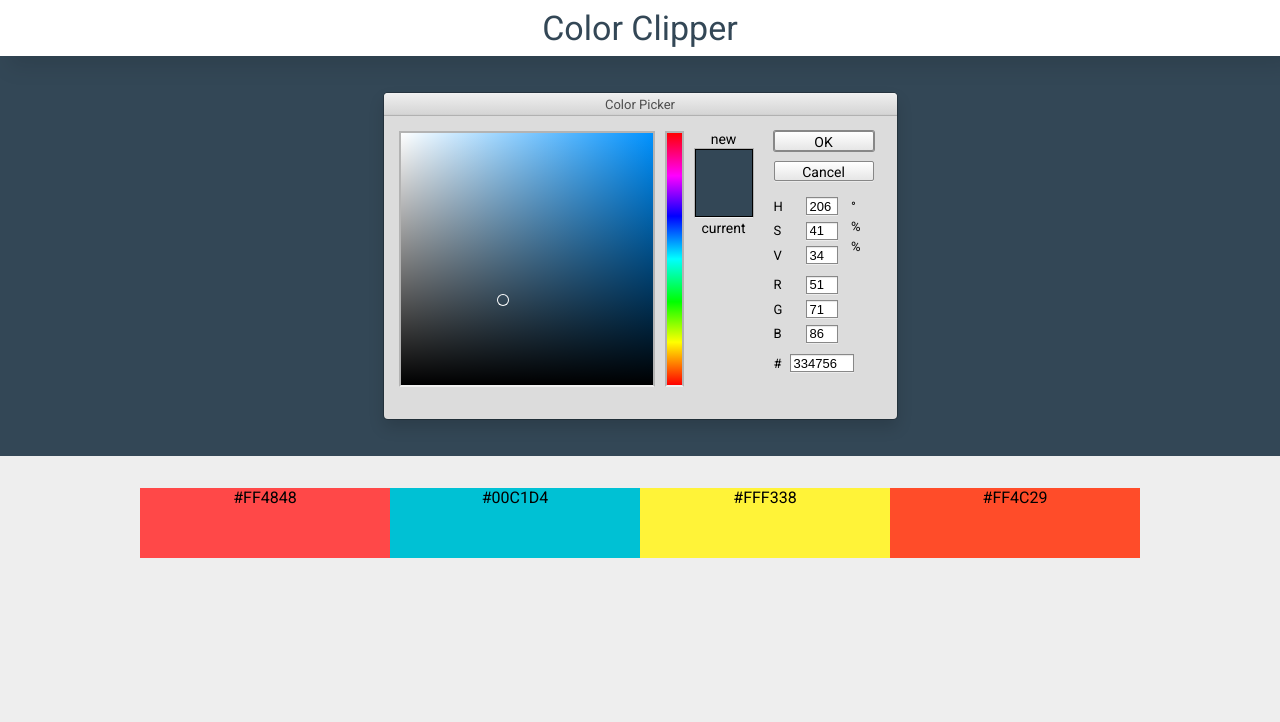
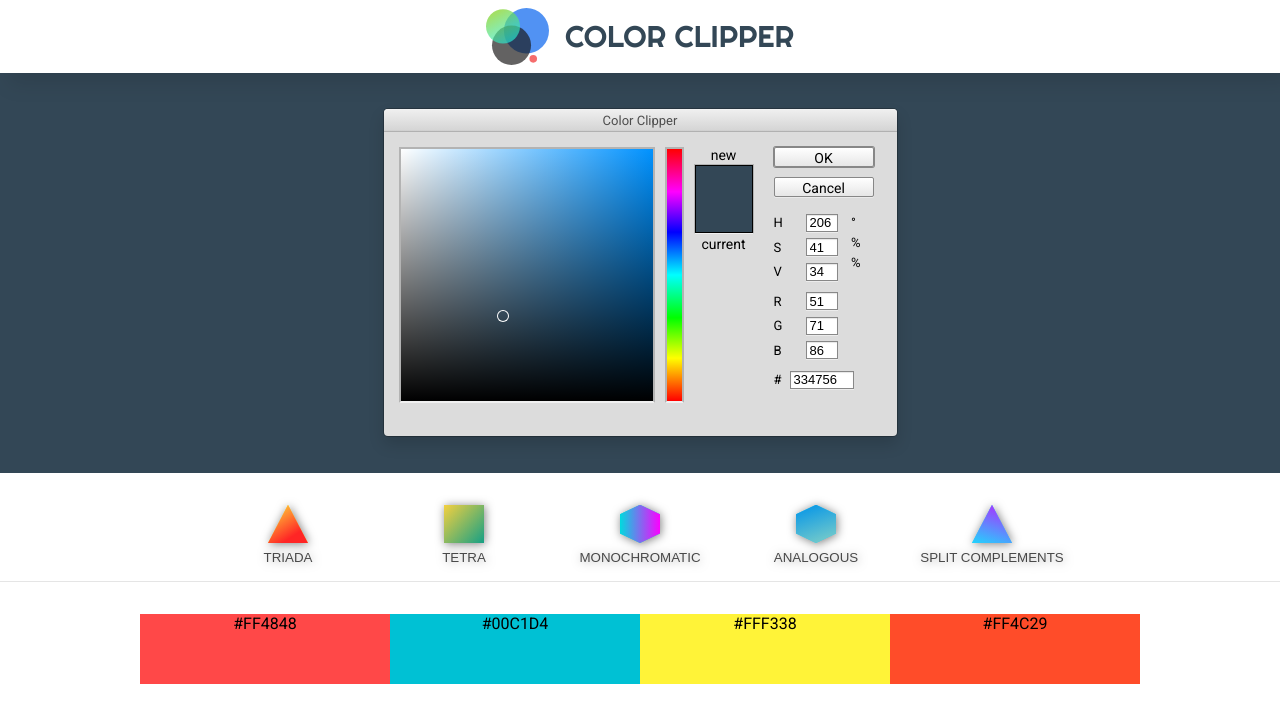
Before and after one commit to fenriquegimenez-zz/colorclipper, a React (Create React App) app: page / in a window 1280 px wide. Shown: the top 722 px of the page. Built offline with nearby package versions, Linux system fonts and the light colour scheme.

Commit message:
theory colors control add

```diff
--- a/public/index.html
+++ b/public/index.html
@@ -13,6 +13,12 @@
     <link rel="preconnect" href="https://fonts.gstatic.com" crossorigin />
     <link
       href="https://fonts.googleapis.com/css2?family=Roboto&display=swap"
+      rel="stylesheet"
+    />
+    <link rel="preconnect" href="https://fonts.googleapis.com" />
+    <link rel="preconnect" href="https://fonts.gstatic.com" crossorigin />
+    <link
+      href="https://fonts.googleapis.com/css2?family=Righteous&display=swap"
       rel="stylesheet"
     />
     <!--
--- a/src/App.css
+++ b/src/App.css
@@ -30,8 +30,16 @@
 /*Elements styles*/
 .navbar .logo {
   font-weight: 100;
-  font-size: 34px;
+  font-size: 30px;
   color: #787a91;
+  text-transform: uppercase;
+  font-family: "Righteous", cursive;
+}
+
+.navbar .logo-image {
+  width: 5%;
+  height: auto;
+  margin-right: 1em;
 }
 
 .header .colorpicker {
--- a/src/App.js
+++ b/src/App.js
@@ -1,25 +1,22 @@
 import { useState } from "react";
 import ColorPicker from "./components/ColorPicker";
 import ColorPalette from "./components/ColorPalette";
+import TheoryColor from "./components/TheoryColor";
+import Logo from "./logo.svg";
 
 import "./App.css";
 
 function App() {
   const [currentColor, setCurrentColor] = useState("#334756");
-  const [colors, setColors] = useState({
-    firs: "#FF4848",
-    second: "#00C1D4",
-    third: "#FFF338",
-    quarter: "#FF4C29",
-  });
 
   const handleOnChange = (color) => {
-    setCurrentColor(color);
+    setCurrentColor(color.hex);
   };
 
   return (
     <div className="App">
       <nav className="navbar">
+        <img src={Logo} alt="Color Clipper" className="logo-image" />
         <h1 className="logo" style={{ color: currentColor }}>
           Color Clipper
         </h1>
@@ -31,6 +28,7 @@ function App() {
         />
       </header>
       <main className="main">
+        <TheoryColor />
         <ColorPalette className="colorpalette" />
       </main>
     </div>
--- a/src/components/ColorPicker.jsx
+++ b/src/components/ColorPicker.jsx
@@ -1,22 +1,25 @@
 import { PhotoshopPicker, SketchPicker } from "react-color";
 import useWindowSize from "../hooks/useWindowSize";
 
-const ColorPicker = (props) => {
+const ColorPicker = ({ currentColor, handleOnChange }) => {
   const windowSize = useWindowSize(); // get the windows width and height size
+
+  const handleAccept = () => {};
 
   return (
     <>
       {windowSize.width >= 700 ? (
         <PhotoshopPicker
+          header="Color Clipper"
           className="colorpicker"
-          color={props.currentColor}
-          onChange={(updateColor) => props.handleOnChange(updateColor)}
+          color={currentColor}
+          onChange={(updateColor) => handleOnChange(updateColor)}
         />
       ) : (
         <SketchPicker
           className="colorpicker"
-          color={props.currentColor}
-          onChange={(updateColor) => props.handleOnChange(updateColor)}
+          color={currentColor}
+          onChange={(updateColor) => handleOnChange(updateColor)}
         />
       )}
     </>
--- /dev/null
+++ b/src/components/TheoryColor.jsx
@@ -0,0 +1,30 @@
+import "./css/theorycolor.css";
+
+const TheoryColor = () => {
+  return (
+    <section className="theory-options">
+      <button className="btn-theory">
+        <div className="triada color-control"></div>
+        TRIADA
+      </button>
+      <button className="btn-theory">
+        <div className="tetrad color-control"></div>
+        TETRA
+      </button>
+      <button className="btn-theory">
+        <div className="monochromatic color-control"></div>
+        MONOCHROMATIC
+      </button>
+      <button className="btn-theory">
+        <div className="analogous color-control"></div>
+        ANALOGOUS
+      </button>
+      <button className="btn-theory">
+        <div className="splitcomplements color-control"></div>
+        SPLIT COMPLEMENTS
+      </button>
+    </section>
+  );
+};
+
+export default TheoryColor;
--- a/src/components/css/colorpalette.css
+++ b/src/components/css/colorpalette.css
@@ -1,7 +1,7 @@
 .colorpalette {
   margin-top: 2rem;
   display: grid;
-  grid-template-columns: repeat(4, minmax(150px, 250px));
+  grid-template-columns: repeat(auto-fit, minmax(150px, 250px));
   grid-template-rows: minmax(50px, 70px);
   justify-content: center;
   max-height: 400px;
--- /dev/null
+++ b/src/components/css/theorycolor.css
@@ -0,0 +1,83 @@
+.theory-options {
+  margin-top: 2em;
+  width: 100%;
+  max-width: 1600px;
+  display: grid;
+  grid-template-columns: repeat(auto-fit, minmax(50px, 160px));
+  grid-template-rows: repeat(auto-fit, 60px);
+  gap: 1em 1em;
+  justify-content: center;
+  padding-bottom: 1em;
+  border-bottom: 1px solid rgba(0, 0, 0, 0.1);
+}
+
+.btn-theory {
+  cursor: pointer;
+  display: flex;
+  justify-content: space-between;
+  align-items: center;
+  flex-direction: column;
+  border: none;
+  background: transparent;
+  filter: drop-shadow(1px 1px 5px rgba(0, 0, 0, 0.5));
+  transition: all 0.3s cubic-bezier(0.215, 0.61, 0.355, 1);
+  color: rgba(0, 0, 0, 0.7);
+}
+
+.btn-theory:hover .color-control {
+  transform: rotate(360deg);
+}
+
+.btn-theory .color-control {
+  width: 40px;
+  height: 40px;
+  transition: all 0.7s cubic-bezier(0.215, 0.61, 0.355, 1);
+  margin-bottom: 0.5em;
+}
+
+.triada,
+.splitcomplements {
+  clip-path: polygon(50% 0, 100% 100%, 0 100%);
+}
+
+.monochromatic,
+.analogous {
+  clip-path: polygon(50% 0%, 100% 25%, 100% 75%, 50% 100%, 0% 75%, 0% 25%);
+}
+
+.tetrad {
+  background-color: #f4d03f;
+  background-image: linear-gradient(132deg, #f4d03f 0%, #16a085 100%);
+}
+
+.triada {
+  background-color: #ffe53b;
+  background-image: linear-gradient(147deg, #ffe53b 0%, #ff2525 74%);
+}
+
+.monochromatic {
+  background-color: #00dbde;
+  background-image: linear-gradient(90deg, #00dbde 0%, #fc00ff 100%);
+}
+
+.analogous {
+  background-color: #21d4fd;
+  background-image: linear-gradient(19deg, #21d4fd 0%, #b721ff 100%);
+  background-image: linear-gradient(160deg, #0093e9 0%, #80d0c7 100%);
+}
+
+.splitcomplements {
+  background-color: #21d4fd;
+  background-image: linear-gradient(19deg, #21d4fd 0%, #b721ff 100%);
+}
+
+@media screen and (max-width: 600px) {
+  .theory-options {
+    grid-template-rows: repeat(auto-fit, 70px);
+    gap: 2em 2em;
+  }
+  .btn-theory .color-control {
+    width: 50px;
+    height: 50px;
+  }
+}
--- a/src/index.css
+++ b/src/index.css
@@ -16,6 +16,6 @@ a {
 body {
   font-family: "Roboto", sans-serif;
   font-size: 16px;
-  background-color: #eeeeee;
+  background-color: white;
   width: 100%;
 }
```
Also changed, not shown: src/logo.svg (added).
